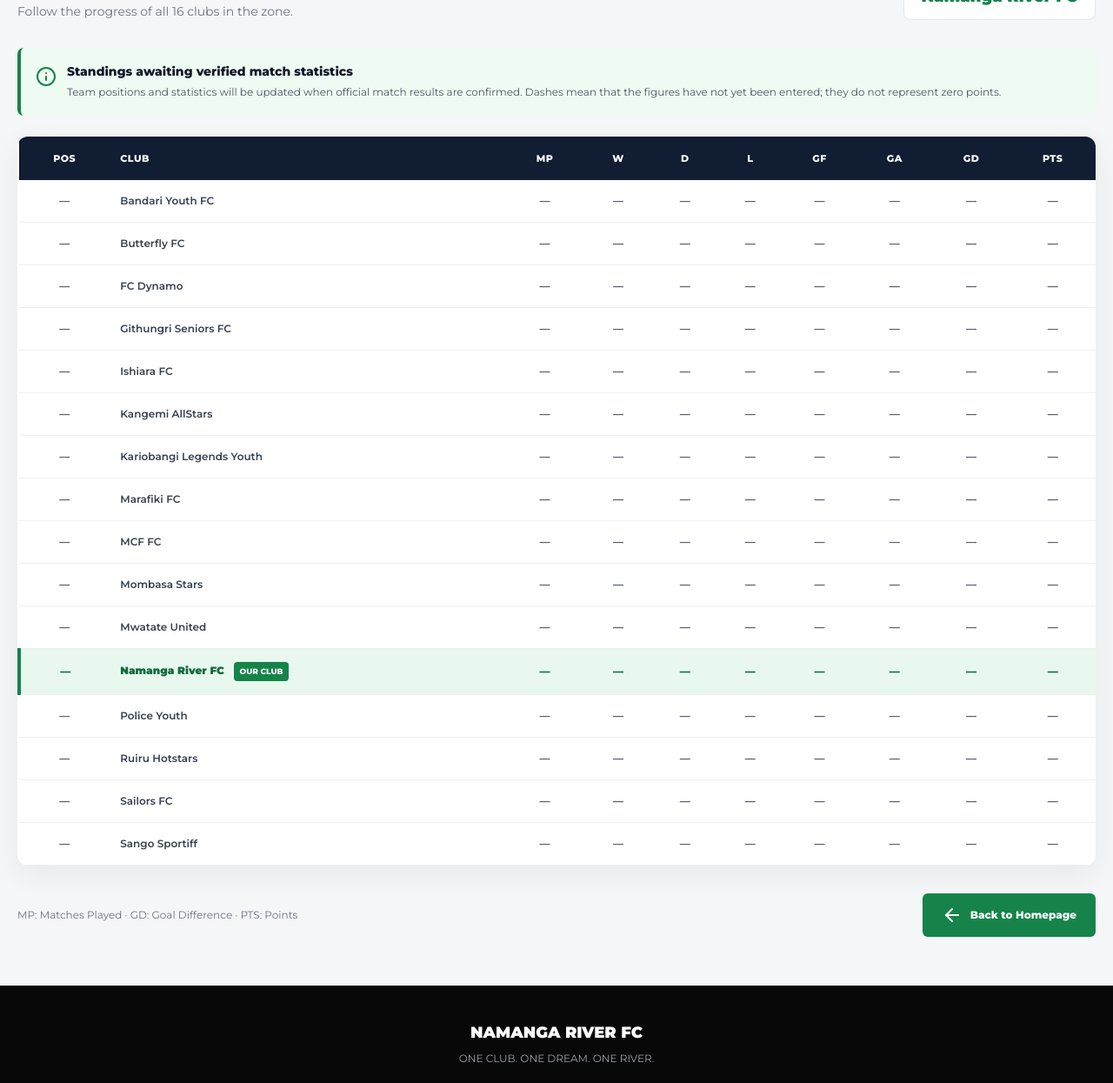
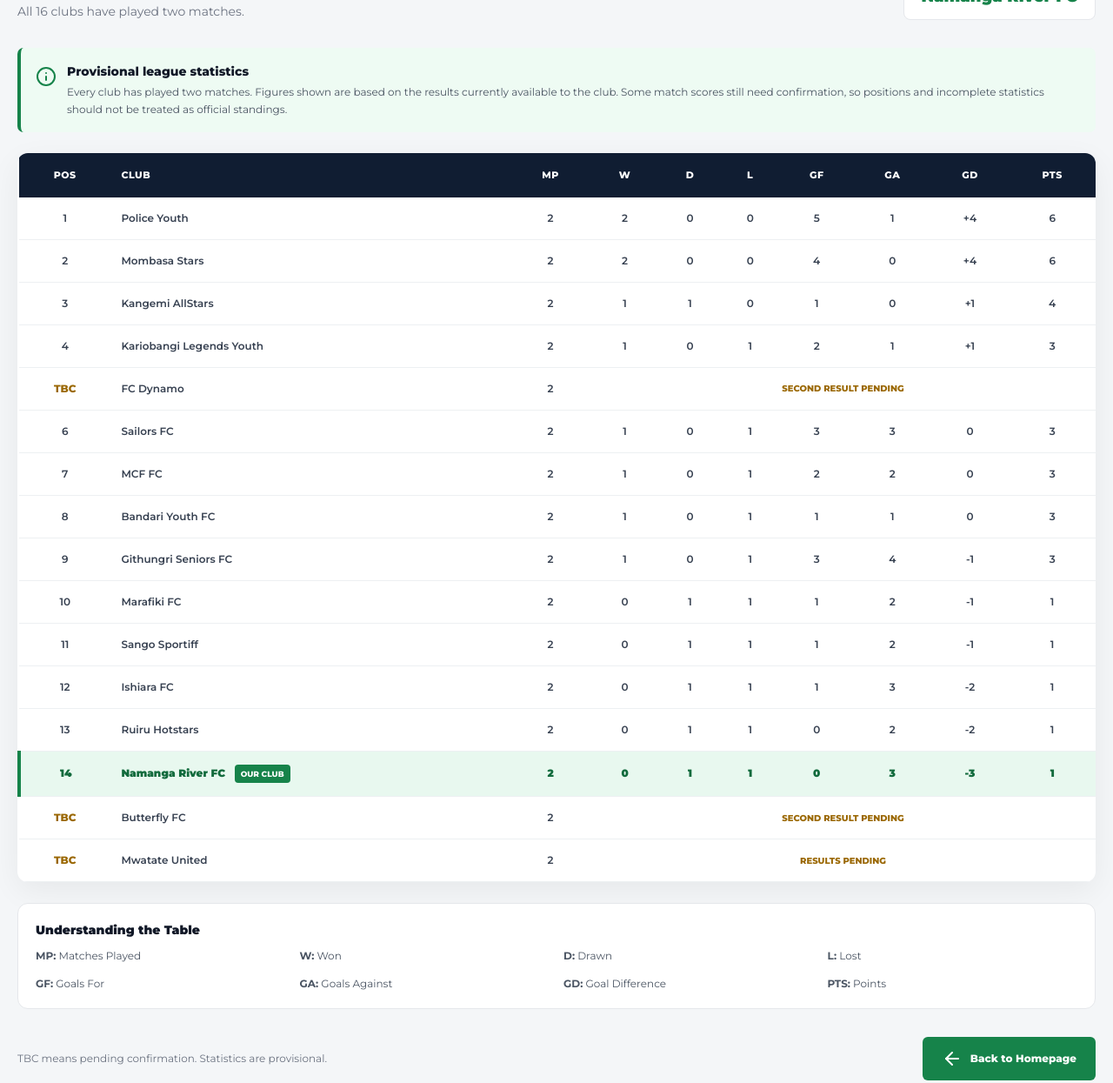
Before and after one commit to Somoirekoikai/Namanga-River-FC, a plain HTML site: page league.html in a window 1280 px wide. Shown: the part 561-1806 px from the top of the page at 87% size. Drawn offline with nearby package versions, Linux system fonts and the light colour scheme.

Commit message:
Update league.html

```diff
--- a/league.html
+++ b/league.html
@@ -51,7 +51,7 @@
 
         .league-table {
             width: 100%;
-            min-width: 720px;
+            min-width: 760px;
             border-collapse: collapse;
             text-align: center;
         }
@@ -112,6 +112,17 @@
             border-radius: 7px;
         }
 
+        .pending {
+            color: #9a6700 !important;
+            font-size: 10px !important;
+            font-weight: 800 !important;
+        }
+
+        .position-pending {
+            color: #9a6700 !important;
+            font-weight: 800 !important;
+        }
+
         .league-link {
             display: inline-flex;
             align-items: center;
@@ -140,6 +151,7 @@
 
 <body>
 
+<!-- HEADER -->
 <header class="site-header">
     <div class="container mx-auto px-5">
         <div class="header-inner flex items-center justify-between">
@@ -148,6 +160,7 @@
                 <img src="images/Namanga%20river%20logo.jpeg"
                      alt="Namanga River FC Logo"
                      class="w-12 h-12 object-contain rounded-full">
+
                 <div>
                     <span class="block font-bold text-white">NAMANGA RIVER FC</span>
                     <span class="block text-xs text-gray-400">ONE CLUB. ONE DREAM.</span>
@@ -191,12 +204,16 @@
                 <a href="donations.html" class="nav-link">Support Us</a>
                 <a href="contact.html" class="nav-link">Contact</a>
             </nav>
+
         </div>
     </div>
 </header>
 
+
+<!-- HERO -->
 <section class="league-hero">
     <div class="max-w-4xl mx-auto">
+
         <p class="text-green-400 font-extrabold text-xs tracking-widest uppercase mb-4">
             2026 / 2027 Season
         </p>
@@ -213,21 +230,27 @@
             <i data-lucide="shield-check" class="text-green-400"></i>
             NAMANGA RIVER FC
         </div>
+
     </div>
 </section>
 
+
+<!-- LEAGUE TABLE -->
 <main class="max-w-7xl mx-auto px-5 py-14">
 
     <div class="flex flex-col md:flex-row md:items-end md:justify-between gap-5 mb-8">
+
         <div>
             <p class="text-club text-xs font-extrabold tracking-widest uppercase">
                 The Competition
             </p>
+
             <h2 class="text-2xl md:text-3xl font-black text-gray-900 mt-2">
                 Zone B Standings
             </h2>
+
             <p class="text-gray-500 text-sm mt-2">
-                Follow the progress of all 16 clubs in the zone.
+                All 16 clubs have played two matches.
             </p>
         </div>
 
@@ -235,26 +258,40 @@
             <p class="text-xs text-gray-500 font-bold uppercase">Our Club</p>
             <p class="text-club font-black text-lg">Namanga River FC</p>
         </div>
+
     </div>
 
+
+    <!-- DATA NOTICE -->
     <div class="table-note mb-6">
+
         <div class="flex gap-3 items-start">
+
             <i data-lucide="info" class="text-club shrink-0 mt-1"></i>
+
             <div>
                 <p class="font-extrabold text-gray-900 text-sm">
-                    Standings awaiting verified match statistics
+                    Provisional league statistics
                 </p>
+
                 <p class="text-gray-600 text-xs leading-relaxed mt-1">
-                    Team positions and statistics will be updated when official
-                    match results are confirmed. Dashes mean that the figures
-                    have not yet been entered; they do not represent zero points.
+                    Every club has played two matches. Figures shown are based
+                    on the results currently available to the club. Some match
+                    scores still need confirmation, so positions and incomplete
+                    statistics should not be treated as official standings.
                 </p>
             </div>
+
         </div>
+
     </div>
 
+
+    <!-- TABLE -->
     <div class="league-table-wrap">
+
         <table class="league-table">
+
             <thead>
                 <tr>
                     <th>POS</th>
@@ -271,64 +308,205 @@
             </thead>
 
             <tbody>
-                <tr><td>—</td><td class="team-name">Bandari Youth FC</td><td>—</td><td>—</td><td>—</td><td>—</td><td>—</td><td>—</td><td>—</td><td>—</td></tr>
-                <tr><td>—</td><td class="team-name">Butterfly FC</td><td>—</td><td>—</td><td>—</td><td>—</td><td>—</td><td>—</td><td>—</td><td>—</td></tr>
-                <tr><td>—</td><td class="team-name">FC Dynamo</td><td>—</td><td>—</td><td>—</td><td>—</td><td>—</td><td>—</td><td>—</td><td>—</td></tr>
-                <tr><td>—</td><td class="team-name">Githungri Seniors FC</td><td>—</td><td>—</td><td>—</td><td>—</td><td>—</td><td>—</td><td>—</td><td>—</td></tr>
-                <tr><td>—</td><td class="team-name">Ishiara FC</td><td>—</td><td>—</td><td>—</td><td>—</td><td>—</td><td>—</td><td>—</td><td>—</td></tr>
-                <tr><td>—</td><td class="team-name">Kangemi AllStars</td><td>—</td><td>—</td><td>—</td><td>—</td><td>—</td><td>—</td><td>—</td><td>—</td></tr>
-                <tr><td>—</td><td class="team-name">Kariobangi Legends Youth</td><td>—</td><td>—</td><td>—</td><td>—</td><td>—</td><td>—</td><td>—</td><td>—</td></tr>
-                <tr><td>—</td><td class="team-name">Marafiki FC</td><td>—</td><td>—</td><td>—</td><td>—</td><td>—</td><td>—</td><td>—</td><td>—</td></tr>
-                <tr><td>—</td><td class="team-name">MCF FC</td><td>—</td><td>—</td><td>—</td><td>—</td><td>—</td><td>—</td><td>—</td><td>—</td></tr>
-                <tr><td>—</td><td class="team-name">Mombasa Stars</td><td>—</td><td>—</td><td>—</td><td>—</td><td>—</td><td>—</td><td>—</td><td>—</td></tr>
-                <tr><td>—</td><td class="team-name">Mwatate United</td><td>—</td><td>—</td><td>—</td><td>—</td><td>—</td><td>—</td><td>—</td><td>—</td></tr>
+
+                <tr>
+                    <td>1</td>
+                    <td class="team-name">Police Youth</td>
+                    <td>2</td><td>2</td><td>0</td><td>0</td>
+                    <td>5</td><td>1</td><td>+4</td><td>6</td>
+                </tr>
+
+                <tr>
+                    <td>2</td>
+                    <td class="team-name">Mombasa Stars</td>
+                    <td>2</td><td>2</td><td>0</td><td>0</td>
+                    <td>4</td><td>0</td><td>+4</td><td>6</td>
+                </tr>
+
+                <tr>
+                    <td>3</td>
+                    <td class="team-name">Kangemi AllStars</td>
+                    <td>2</td><td>1</td><td>1</td><td>0</td>
+                    <td>1</td><td>0</td><td>+1</td><td>4</td>
+                </tr>
+
+                <tr>
+                    <td>4</td>
+                    <td class="team-name">Kariobangi Legends Youth</td>
+                    <td>2</td><td>1</td><td>0</td><td>1</td>
+                    <td>2</td><td>1</td><td>+1</td><td>3</td>
+                </tr>
+
+                <tr>
+                    <td class="position-pending">TBC</td>
+                    <td class="team-name">FC Dynamo</td>
+                    <td>2</td>
+                    <td colspan="7" class="pending">SECOND RESULT PENDING</td>
+                </tr>
+
+                <tr>
+                    <td>6</td>
+                    <td class="team-name">Sailors FC</td>
+                    <td>2</td><td>1</td><td>0</td><td>1</td>
+                    <td>3</td><td>3</td><td>0</td><td>3</td>
+                </tr>
+
+                <tr>
+                    <td>7</td>
+                    <td class="team-name">MCF FC</td>
+                    <td>2</td><td>1</td><td>0</td><td>1</td>
+                    <td>2</td><td>2</td><td>0</td><td>3</td>
+                </tr>
+
+                <tr>
+                    <td>8</td>
+                    <td class="team-name">Bandari Youth FC</td>
+                    <td>2</td><td>1</td><td>0</td><td>1</td>
+                    <td>1</td><td>1</td><td>0</td><td>3</td>
+                </tr>
+
+                <tr>
+                    <td>9</td>
+                    <td class="team-name">Githungri Seniors FC</td>
+                    <td>2</td><td>1</td><td>0</td><td>1</td>
+                    <td>3</td><td>4</td><td>-1</td><td>3</td>
+                </tr>
+
+                <tr>
+                    <td>10</td>
+                    <td class="team-name">Marafiki FC</td>
+                    <td>2</td><td>0</td><td>1</td><td>1</td>
+                    <td>1</td><td>2</td><td>-1</td><td>1</td>
+                </tr>
+
+                <tr>
+                    <td>11</td>
+                    <td class="team-name">Sango Sportiff</td>
+                    <td>2</td><td>0</td><td>1</td><td>1</td>
+                    <td>1</td><td>2</td><td>-1</td><td>1</td>
+                </tr>
+
+                <tr>
+                    <td>12</td>
+                    <td class="team-name">Ishiara FC</td>
+                    <td>2</td><td>0</td><td>1</td><td>1</td>
+                    <td>1</td><td>3</td><td>-2</td><td>1</td>
+                </tr>
+
+                <tr>
+                    <td>13</td>
+                    <td class="team-name">Ruiru Hotstars</td>
+                    <td>2</td><td>0</td><td>1</td><td>1</td>
+                    <td>0</td><td>2</td><td>-2</td><td>1</td>
+                </tr>
 
                 <tr class="club-row">
-                    <td>—</td>
+                    <td>14</td>
+
                     <td class="team-name">
                         Namanga River FC
                         <span class="club-tag">OUR CLUB</span>
                     </td>
-                    <td>—</td><td>—</td><td>—</td><td>—</td>
-                    <td>—</td><td>—</td><td>—</td><td>—</td>
+
+                    <td>2</td>
+                    <td>0</td>
+                    <td>1</td>
+                    <td>1</td>
+                    <td>0</td>
+                    <td>3</td>
+                    <td>-3</td>
+                    <td>1</td>
                 </tr>
 
-                <tr><td>—</td><td class="team-name">Police Youth</td><td>—</td><td>—</td><td>—</td><td>—</td><td>—</td><td>—</td><td>—</td><td>—</td></tr>
-                <tr><td>—</td><td class="team-name">Ruiru Hotstars</td><td>—</td><td>—</td><td>—</td><td>—</td><td>—</td><td>—</td><td>—</td><td>—</td></tr>
-                <tr><td>—</td><td class="team-name">Sailors FC</td><td>—</td><td>—</td><td>—</td><td>—</td><td>—</td><td>—</td><td>—</td><td>—</td></tr>
-                <tr><td>—</td><td class="team-name">Sango Sportiff</td><td>—</td><td>—</td><td>—</td><td>—</td><td>—</td><td>—</td><td>—</td><td>—</td></tr>
+                <tr>
+                    <td class="position-pending">TBC</td>
+                    <td class="team-name">Butterfly FC</td>
+                    <td>2</td>
+                    <td colspan="7" class="pending">SECOND RESULT PENDING</td>
+                </tr>
+
+                <tr>
+                    <td class="position-pending">TBC</td>
+                    <td class="team-name">Mwatate United</td>
+                    <td>2</td>
+                    <td colspan="7" class="pending">RESULTS PENDING</td>
+                </tr>
+
             </tbody>
+
         </table>
+
     </div>
 
+
+    <!-- TABLE KEY -->
+    <div class="mt-6 bg-white border border-gray-200 rounded-xl p-5">
+
+        <h3 class="font-black text-gray-900 text-sm mb-3">
+            Understanding the Table
+        </h3>
+
+        <div class="grid grid-cols-2 md:grid-cols-4 gap-4 text-xs text-gray-600">
+
+            <p><strong>MP:</strong> Matches Played</p>
+            <p><strong>W:</strong> Won</p>
+            <p><strong>D:</strong> Drawn</p>
+            <p><strong>L:</strong> Lost</p>
+            <p><strong>GF:</strong> Goals For</p>
+            <p><strong>GA:</strong> Goals Against</p>
+            <p><strong>GD:</strong> Goal Difference</p>
+            <p><strong>PTS:</strong> Points</p>
+
+        </div>
+
+    </div>
+
+
     <div class="mt-8 flex flex-col sm:flex-row items-center justify-between gap-4">
+
         <p class="text-xs text-gray-500">
-            MP: Matches Played · GD: Goal Difference · PTS: Points
+            TBC means pending confirmation. Statistics are provisional.
         </p>
 
         <a href="index.html" class="league-link">
             <i data-lucide="arrow-left" size="16"></i>
             Back to Homepage
         </a>
+
     </div>
 
 </main>
 
+
+<!-- FOOTER -->
 <footer class="site-footer">
+
     <div class="container mx-auto px-5 py-10">
+
         <div class="text-center">
-            <h3 class="text-white font-black text-lg">NAMANGA RIVER FC</h3>
+
+            <h3 class="text-white font-black text-lg">
+                NAMANGA RIVER FC
+            </h3>
+
             <p class="text-gray-400 text-xs mt-2">
                 ONE CLUB. ONE DREAM. ONE RIVER.
             </p>
+
             <p class="text-gray-500 text-xs mt-6">
-                © <span id="year"></span> Namanga River Football Club. All Rights Reserved.
+                © <span id="year"></span> Namanga River Football Club.
+                All Rights Reserved.
             </p>
+
         </div>
+
     </div>
+
 </footer>
 
+
 <script src="js/script.js"></script>
+
 <script>
     if (window.lucide) {
         lucide.createIcons();
```
